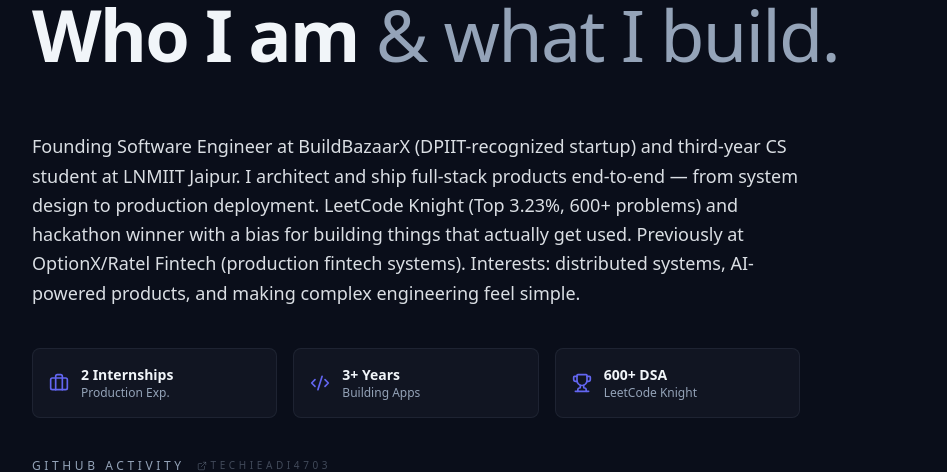
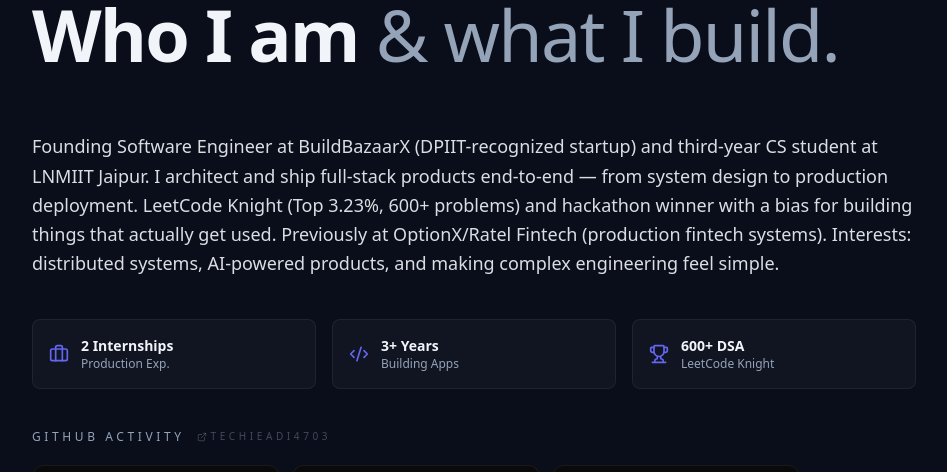
Before and after one commit to techieadi4703/portfolio, a Next.js app: page / in a window 1280 px wide. Shown: the part 960-1432 px from the top of the page, without its empty margins (268-1215 px from the left). Built offline with nearby package versions, Linux system fonts and the light colour scheme.

Commit message:
style: update layout responsiveness and column sizing for About and GitHubStats components

```diff
--- a/components/About.tsx
+++ b/components/About.tsx
@@ -23,11 +23,11 @@
           </h2>
         </div>
 
-        <div className="text-text-main/90 text-base md:text-lg leading-relaxed mb-10 max-w-3xl font-sans">
+        <div className="text-text-main/90 text-base md:text-lg leading-relaxed mb-10 w-full font-sans">
           {personal.bio}
         </div>
 
-        <div className="grid grid-cols-1 sm:grid-cols-3 gap-4 font-mono text-sm max-w-3xl">
+        <div className="grid grid-cols-1 sm:grid-cols-3 gap-4 font-mono text-sm w-full">
           <div className="flex items-center gap-3 p-4 bg-text-muted/5 border border-text-muted/10 rounded-lg">
             <div className="text-accent">
               <Briefcase size={20} />
```
